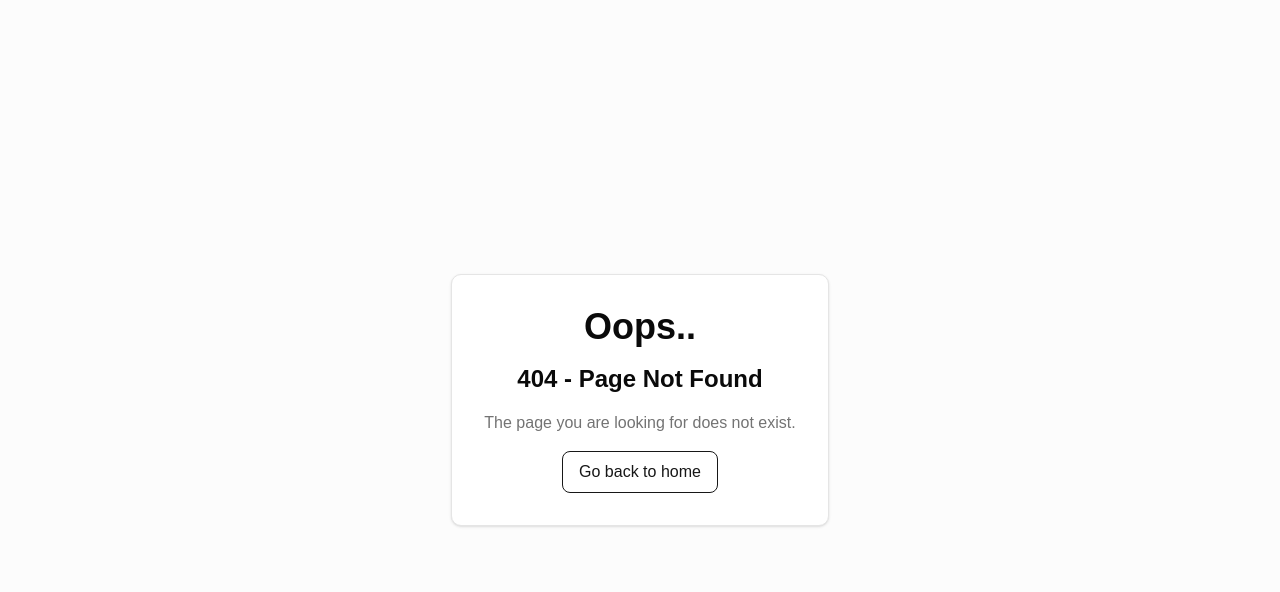
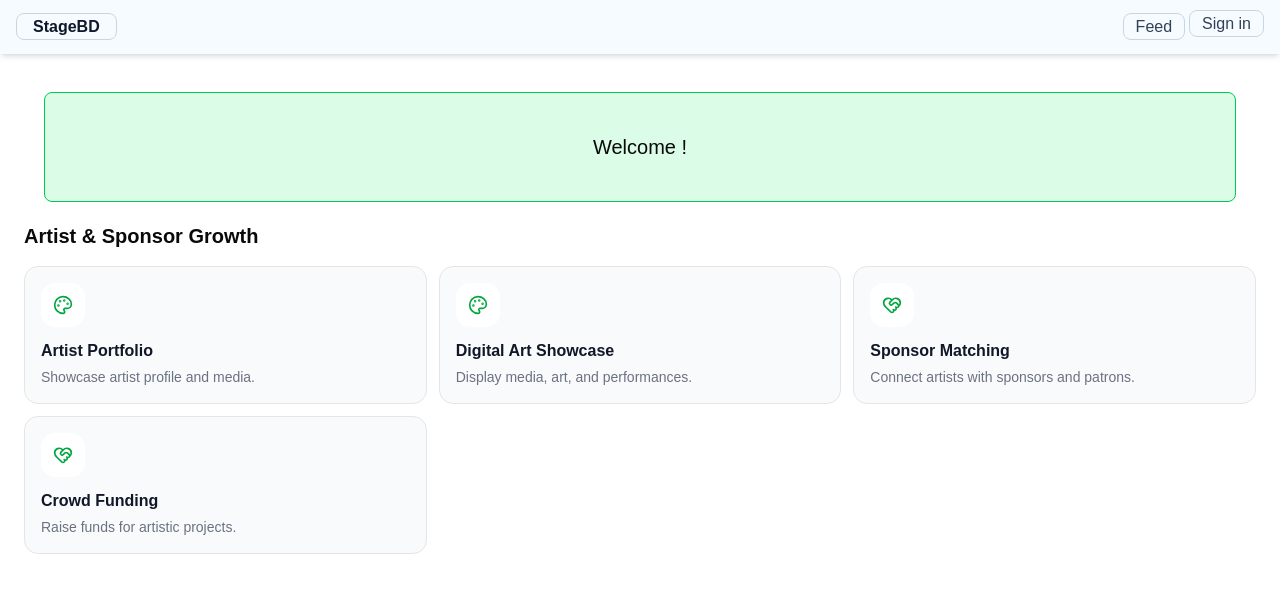
Before and after one commit to NahinM/Stage-BD, a React (Vite) app in the folder client/: page /artist in a window 1280 px wide. Before the commit this address had no page. Shown: the top 592 px of the page. Built offline with nearby package versions, Linux system fonts and the light colour scheme; no server answers.

Commit message:
artist panel

```diff
--- a/client/src/Pages/OrganizerDashboard/artist-growth-tab.tsx
+++ b/client/src/Pages/Artist-Panel/artist-panel.tsx
@@ -1,9 +1,17 @@
 import { HeartHandshake, Palette } from "lucide-react";
 import DashboardLink from "./dashboard-link-card";
+import { useUserStore } from "@/store/User/user";
+import Nav from "@/components/nav";
 
-export default function ArtistGrowthTab() {
+export default function ArtistPanel() {
+
+    const user = useUserStore((state) => state.user);
+
     return (
-        <div>
+        <div className="p-6">
+            <Nav />
+            <br /><br />
+            <h1 className="p-10 text-center text-xl border border-green-500 bg-green-100 rounded-md m-5">Welcome <span className="text-green-500">{user?.firstname} {user?.lastname}</span>!</h1>
             <h2 className="mb-4 text-xl font-semibold">
                 Artist & Sponsor Growth
             </h2>
@@ -29,6 +37,12 @@ export default function ArtistGrowthTab() {
                     title="Sponsor Matching"
                     description="Connect artists with sponsors and patrons."
                 />
+                <DashboardLink
+                    to="/crowdfunding"
+                    icon={HeartHandshake}
+                    title="Crowd Funding"
+                    description="Raise funds for artistic projects."
+                />
             </div>
         </div>
     )
--- /dev/null
+++ b/client/src/Pages/Artist-Panel/dashboard-link-card.tsx
@@ -0,0 +1,27 @@
+import { Link } from "react-router-dom";
+
+export default function DashboardLink({
+    to,
+    icon: Icon,
+    title,
+    description,
+}: {
+    to: string;
+    icon: any;
+    title: string;
+    description: string;
+}) {
+    return (
+        <Link
+            to={to}
+            className="rounded-xl border bg-gray-50 p-4 transition hover:border-green-500 hover:bg-green-50"
+        >
+            <div className="mb-3 flex h-11 w-11 items-center justify-center rounded-xl bg-white">
+                <Icon className="h-5 w-5 text-green-600" />
+            </div>
+
+            <h3 className="font-semibold text-gray-900">{title}</h3>
+            <p className="mt-1 text-sm text-gray-500">{description}</p>
+        </Link>
+    );
+}
--- a/client/src/Pages/OrganizerDashboard/OrganizerDashboard.tsx
+++ b/client/src/Pages/OrganizerDashboard/OrganizerDashboard.tsx
@@ -3,7 +3,6 @@ import { Tabs, TabsContent, TabsList, TabsTrigger } from "@/components/ui/tabs";
 import EventsTab from "./events/events-tab";
 import TicketingTab from "./ticketing-tab";
 import EngagementTab from "./engagement-tab";
-import ArtistGrowthTab from "./artist-growth-tab";
 import Nav from "@/components/nav";
 import { useUserStore } from "@/store/User/user";
 
@@ -47,7 +46,6 @@ export default function OrganizerDashboard() {
             <TabsTrigger value="events">Events</TabsTrigger>
             <TabsTrigger value="ticketing">Ticketing</TabsTrigger>
             <TabsTrigger value="engagement">Engagement</TabsTrigger>
-            <TabsTrigger value="artist">Artist Growth</TabsTrigger>
           </TabsList>
           <div className="bg-white p-4 rounded-md shadow">
             <TabsContent value="events">
@@ -59,9 +57,6 @@ export default function OrganizerDashboard() {
             <TabsContent value="engagement">
               <EngagementTab />
             </TabsContent>
-            <TabsContent value="artist">
-              <ArtistGrowthTab />
-            </TabsContent>
           </div>
         </Tabs>
 
--- a/client/src/components/nav.tsx
+++ b/client/src/components/nav.tsx
@@ -131,9 +131,6 @@ export default function Nav({ pages }: { pages?: Pages[] }) {
                                                 <Link to="/sponsor">Sponsor Panel</Link>
                                             </DropdownMenuItem>
                                         }
-                                        <DropdownMenuItem>
-                                            <Link to="/settings">Settings</Link>
-                                        </DropdownMenuItem>
                                         <DropdownMenuSeparator />
                                         <DropdownMenuItem>
                                             <button onClick={userLogout}>Logout</button>
--- a/client/src/routes.tsx
+++ b/client/src/routes.tsx
@@ -31,6 +31,7 @@ import UserManagement from "./Pages/admin/users.tsx";
 import OrganizerDashboard from "./Pages/OrganizerDashboard/OrganizerDashboard.tsx";
 import OrganizerWaitlist from "./Pages/waitlist/OrganizerWaitlist.tsx";
 import OrganizerContests from "./components/Engagement/OrganizerContests.tsx";
+import ArtistPanel from "./Pages/Artist-Panel/artist-panel.tsx";
 
 export const router = createBrowserRouter([
   {
@@ -148,6 +149,7 @@ export const router = createBrowserRouter([
   },
   { path: "/organizer/waitlist/:eventId", element: <OrganizerWaitlist /> },
 
-  { path: "/organizer/contests", element: <OrganizerContests /> }
+  { path: "/organizer/contests", element: <OrganizerContests /> },
+  { path: "/artist", element: <ArtistPanel /> }
 
 ])
```
